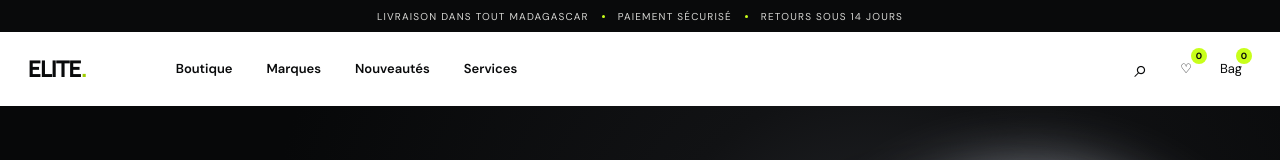
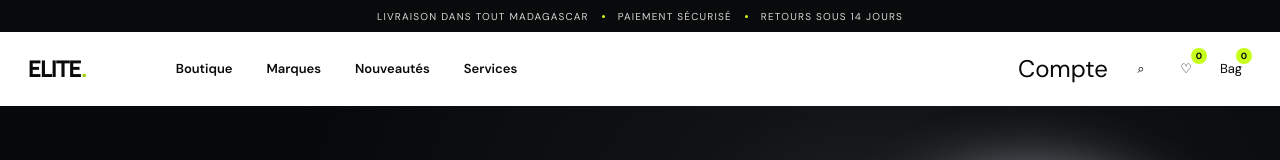
Before and after one commit to BebeDol16/WEBSITE, a website built with Vite: page index.html in a window 1280 px wide. Shown: the top 160 px of the page. Built offline with nearby package versions, Linux system fonts and the light colour scheme.

Commit message:
Sécuriser index.html

```diff
--- a/index.html
+++ b/index.html
@@ -33,6 +33,7 @@
         <a href="#catalogue">Boutique</a><a href="#brands">Marques</a><a href="#catalogue">Nouveautés</a><a href="#services">Services</a>
       </nav>
       <div class="header-actions">
+        <a class="icon-button account-link" href="/login.html" aria-label="Connexion et compte">Compte</a>
         <button class="icon-button" id="openSearch" aria-label="Rechercher">⌕</button>
         <button class="icon-button" id="showFavorites" aria-label="Afficher les favoris">♡<b id="favoriteCount">0</b></button>
         <button class="icon-button" id="openCart" aria-label="Ouvrir le panier">Bag<b id="cartCount">0</b></button>
```
